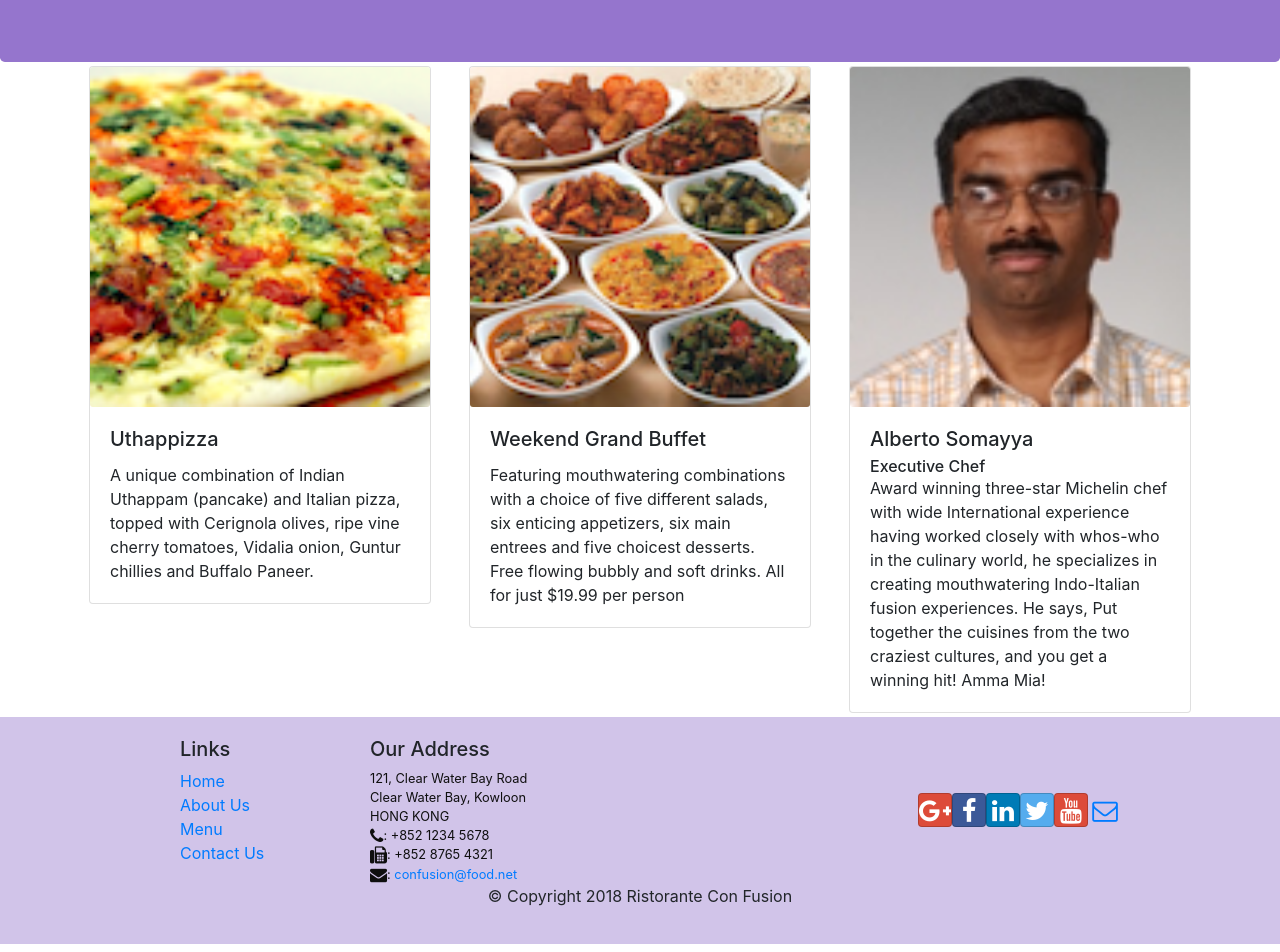
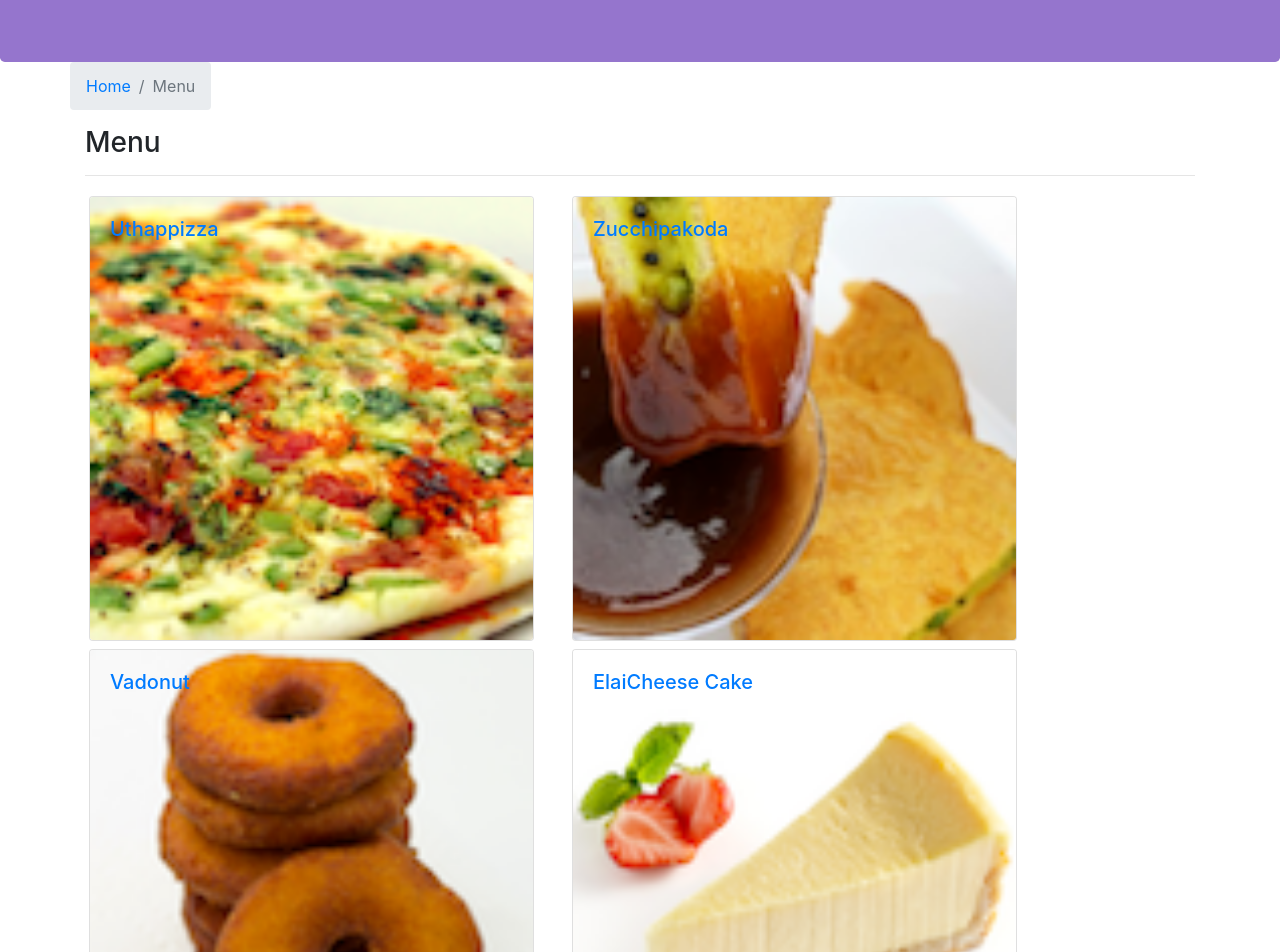
Before and after one commit to CoalterIO/ConFusion-React, a React (Create React App) app: page /ConFusion-React/menu in a window 1280 px wide. Before the commit this address led to /home. Shown: the part 280-1232 px from the top of the page. Built offline with nearby package versions, Linux system fonts and the light colour scheme; what react-redux-form would draw is missing.

Commit message:
changes to paths

```diff
--- a/src/components/MainComponent.js
+++ b/src/components/MainComponent.js
@@ -83,12 +83,12 @@ class Main extends Component {
                 <Header />
                 <div>
                     <Switch>
-                        <Route path='/home' component={HomePage} />
-                        <Route exact path='/aboutus' component={() => <About leaders={this.props.leaders} />} />
-                        <Route exact path='/menu' component={() => <Menu dishes={this.props.dishes} />} />
-                        <Route path='/menu/:dishId' component={DishWithId} />
-                        <Route exact path='/contactus' component={() => <Contact resetFeedbackForm={this.props.resetFeedbackForm} />} />
-                        <Redirect to="/home" />
+                        <Route path='/ConFusion-React/home' component={HomePage} />
+                        <Route exact path='/ConFusion-React/aboutus' component={() => <About leaders={this.props.leaders} />} />
+                        <Route exact path='/ConFusion-React/menu' component={() => <Menu dishes={this.props.dishes} />} />
+                        <Route path='/ConFusion-React/menu/:dishId' component={DishWithId} />
+                        <Route exact path='/ConFusion-React/contactus' component={() => <Contact resetFeedbackForm={this.props.resetFeedbackForm} />} />
+                        <Redirect to="/ConFusion-React/home" />
                     </Switch>
                 </div>
                 <Footer />
--- a/src/shared/dishes.js
+++ b/src/shared/dishes.js
@@ -3,7 +3,7 @@ export const DISHES =
         {
         id: 0,
         name:'Uthappizza',
-        image: '/assets/images/uthappizza.png',
+        image: '/ConFusion-React/assets/images/uthappizza.png',
         category: 'mains',
         label:'Hot',
         price:'4.99',
@@ -13,7 +13,7 @@ export const DISHES =
         {
         id: 1,
         name:'Zucchipakoda',
-        image: '/assets/images/zucchipakoda.png',
+        image: '/ConFusion-React/assets/images/zucchipakoda.png',
         category: 'appetizer',
         label:'',
         price:'1.99',
@@ -23,7 +23,7 @@ export const DISHES =
         {
         id: 2,
         name:'Vadonut',
-        image: '/assets/images/vadonut.png',
+        image: '/ConFusion-React/assets/images/vadonut.png',
         category: 'appetizer',
         label:'New',
         price:'1.99',
@@ -33,7 +33,7 @@ export const DISHES =
         {
         id: 3,
         name:'ElaiCheese Cake',
-        image: '/assets/images/elaicheesecake.png',
+        image: '/ConFusion-React/assets/images/elaicheesecake.png',
         category: 'dessert',
         label:'',
         price:'2.99',
--- a/src/shared/leaders.js
+++ b/src/shared/leaders.js
@@ -2,7 +2,7 @@ export const LEADERS = [
     {
       id: 0,
       name: 'Peter Pan',
-      image: '/assets/images/alberto.png',
+      image: '/ConFusion-React/assets/images/alberto.png',
       designation: 'Chief Epicurious Officer',
       abbr: 'CEO',
       featured: false,
@@ -11,7 +11,7 @@ export const LEADERS = [
     {
       id: 1,
       name: 'Dhanasekaran Witherspoon',
-      image: '/assets/images/alberto.png',
+      image: '/ConFusion-React/assets/images/alberto.png',
       designation: 'Chief Food Officer',
       abbr: 'CFO',
         featured: false,
@@ -20,7 +20,7 @@ export const LEADERS = [
     {
       id: 2,
       name: 'Agumbe Tang',
-      image: '/assets/images/alberto.png',
+      image: '/ConFusion-React/assets/images/alberto.png',
       designation: 'Chief Taste Officer',
       abbr: 'CTO',
         featured: false,
@@ -29,7 +29,7 @@ export const LEADERS = [
     {
       id: 3,
       name: 'Alberto Somayya',
-      image: '/assets/images/alberto.png',
+      image: '/ConFusion-React/assets/images/alberto.png',
       designation: 'Executive Chef',
       abbr: 'EC',
       featured: true,
```
Also changed, not shown: 7 other files (tests, documents, lock files or other folders).
